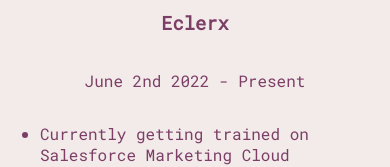
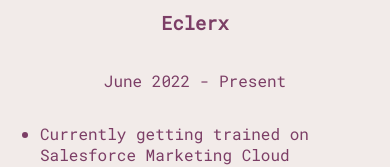
Before and after one commit to jobin365/PortfolioWebsite, a React (Create React App) app in the folder client/: page /experience in a window 390 px wide. Shown: the part 359-526 px from the top of the page. Built offline with nearby package versions, Linux system fonts and the light colour scheme.

Commit message:
remove blue highlight on mobile devices, increase skill columns to 3 on desktop, remove exact dates from experience section

```diff
--- a/client/src/App.css
+++ b/client/src/App.css
@@ -25,6 +25,14 @@
   max-height: 600px;
   overflow: auto;
 }
+
+input,
+textarea,
+button,
+select,
+a{
+  -webkit-tap-highlight-color: rgba(0,0,0,0);
+}
 @media only screen and (max-width: 900px) {
   .Information{
     padding-right: 0px;
--- a/client/src/components/routes/Experience.js
+++ b/client/src/components/routes/Experience.js
@@ -5,7 +5,7 @@
     return(<>
         <h2>Intern</h2>
         <LogoNName name="Eclerx" logoURL={eClerx}/>
-        <p>June 2nd 2022 - Present</p>
+        <p>June 2022 - Present</p>
         <ul style={{textAlign:"left"}}>
             <li>Currently getting trained on Salesforce Marketing Cloud</li>
         </ul>
--- a/client/src/components/routes/Skills.css
+++ b/client/src/components/routes/Skills.css
@@ -1,6 +1,6 @@
 @media only screen and (min-width: 600px) {
   .skills {
     display: grid;
-    grid-template-columns: 300px 300px;
+    grid-template-columns: 200px 200px 200px;
   }
 }
```
